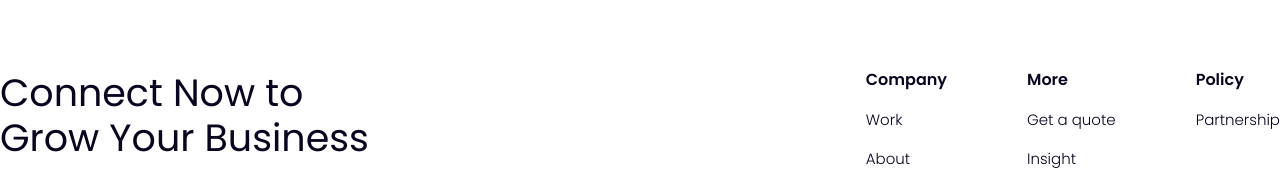
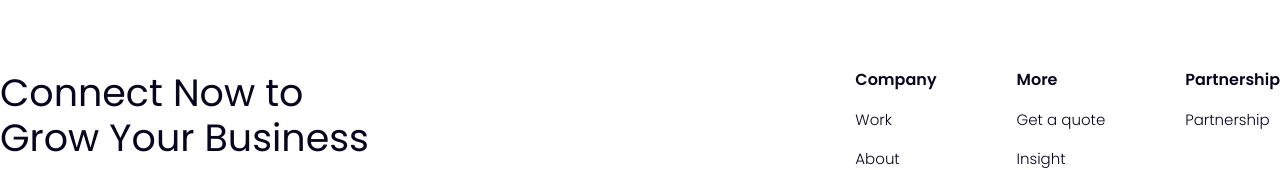
Before and after one commit to Abayomzee/elan-haus, a React (Create React App) app: page / in a window 1280 px wide. Shown: the part 5795-5965 px from the top of the page. Built offline with nearby package versions, Linux system fonts and the light colour scheme.

Commit message:
fix: footer link

```diff
--- a/src/Components/Organisms/Footer/Footer.tsx
+++ b/src/Components/Organisms/Footer/Footer.tsx
@@ -98,7 +98,7 @@ const Footer: React.FC<Props> = () => {
               <Typography
                 as="h5"
                 className="h-12 max-width-430"
-                text="Policy"
+                text="Partnership"
               />
               {/* <Link to="/" className="l l-2">
                 Term of Service
```
